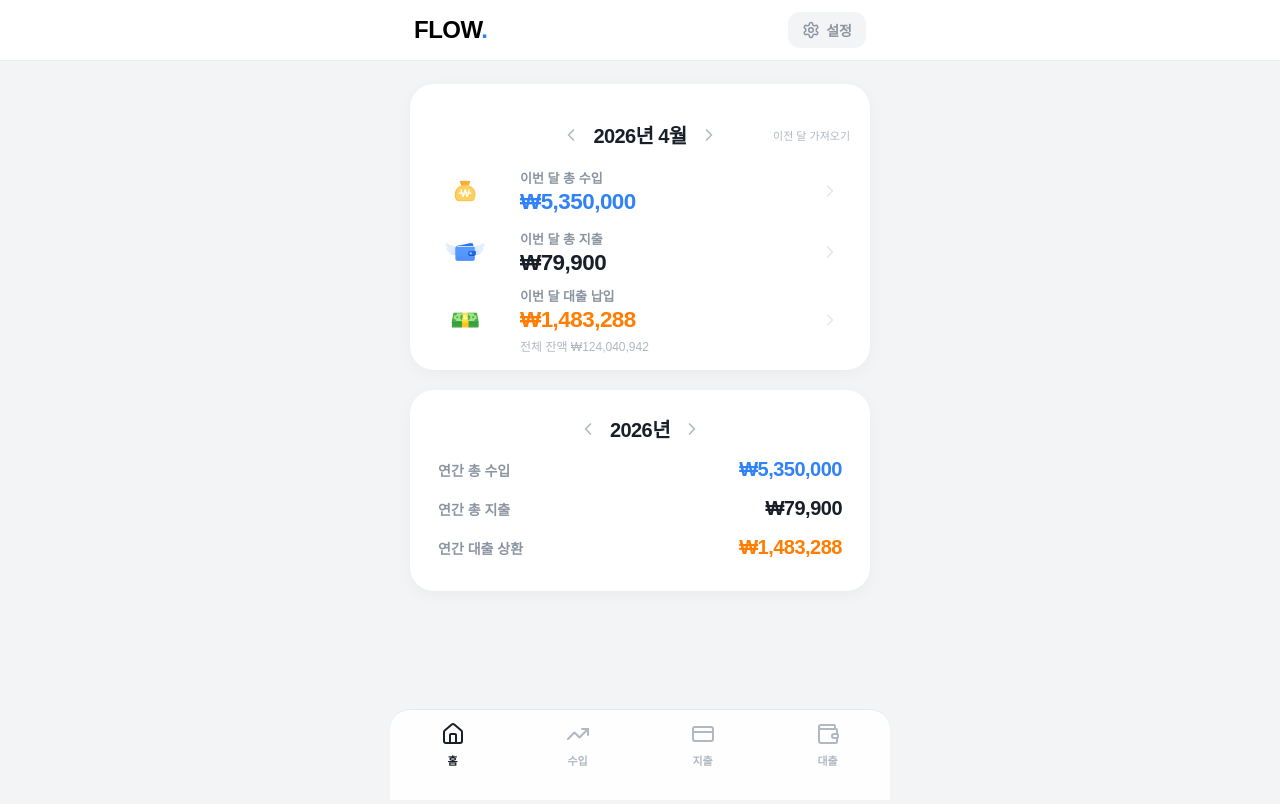
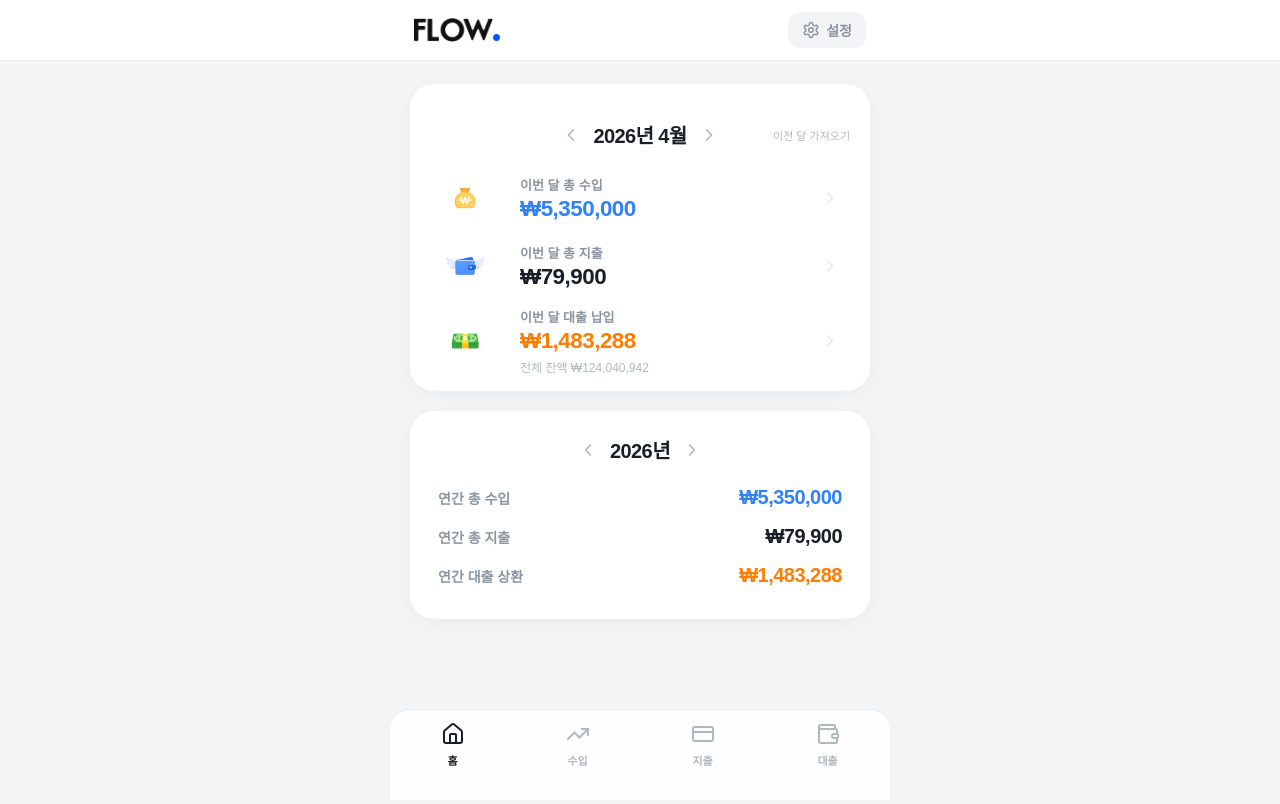
Before and after one commit to cathy-park/flow, a React (Vite) app: page / in a window 1280 px wide. Shown: the top 804 px of the page. Built offline with nearby package versions, Linux system fonts and the light colour scheme; a web font is replaced by a local one.

Commit message:
style: unify item list gap to 14px in detail tabs

```diff
--- a/index.html
+++ b/index.html
@@ -4,10 +4,10 @@
     <meta charset="UTF-8" />
     <link rel="icon" type="image/svg+xml" href="/vite.svg" />
     <meta name="viewport" content="width=device-width, initial-scale=1.0" />
-    <title>Mini Asset Dashboard | Premium Financial Tracking</title>
+    <title>Flow</title>
     <link rel="manifest" href="/manifest.json" />
     <meta name="theme-color" content="#ffffff" />
-    <link rel="apple-touch-icon" href="/assets/app_icon.png" />
+    <link rel="apple-touch-icon" href="/assets/icon-192.png" />
     <link rel="preconnect" href="https://fonts.googleapis.com">
     <link rel="preconnect" href="https://fonts.gstatic.com" crossorigin>
     <link href="https://fonts.googleapis.com/css2?family=Inter:wght@300;400;500;600;700&family=Outfit:wght@300;400;500;600;700&display=swap" rel="stylesheet">
--- a/src/App.jsx
+++ b/src/App.jsx
@@ -376,7 +376,7 @@ export default function App() {
 
   return (
     <div className="app-layout">
-      <header className="main-header"><div className="header-inner"><div className="brand-logo" onClick={() => setActiveTab('home')}>FLOW<span className="brand-dot">.</span></div><button className="settings-pill" onClick={() => setIsSettingsOpen(true)}><Settings size={18} /> 설정</button></div></header>
+      <header className="main-header"><div className="header-inner"><div className="brand-logo" onClick={() => setActiveTab('home')}><img src="/assets/logo.png" alt="FLOW" style={{ height: '24px', display: 'block' }} /></div><button className="settings-pill" onClick={() => setIsSettingsOpen(true)}><Settings size={18} /> 설정</button></div></header>
       <div className="app-container">
         <main style={{ paddingBottom: '40px' }}>
           {activeTab === 'home' && <HomeView viewDate={viewDate} totals={totals} yearlyTotals={yearlyTotals} navigateMonth={navigateMonth} navigateYear={e => setViewDate({...viewDate, year: viewDate.year + e})} onNavigate={setActiveTab} onCopy={manualCopyPrevious} />}
--- a/src/index.css
+++ b/src/index.css
@@ -81,7 +81,7 @@ body { background-color: var(--toss-bg); color: var(--toss-text-main); overflow-
 .toss-card {
   background: var(--toss-white); border-radius: var(--card-radius); box-shadow: var(--toss-shadow);
   margin-bottom: 20px; overflow: hidden; padding: 36px 20px 24px 20px;
-  display: flex; flex-direction: column; gap: 7px;
+  display: flex; flex-direction: column; gap: 14px;
 }
 
 .summary-row {
@@ -121,7 +121,7 @@ body { background-color: var(--toss-bg); color: var(--toss-text-main); overflow-
 .btn-add-icon { background: none; border: none; color: var(--toss-blue); cursor: pointer; display: flex; align-items: center; justify-content: center; transition: transform 0.2s; flex-shrink: 0; }
 .btn-add-icon:active { transform: scale(0.9); }
 
-.item-list { padding: 0 0.75rem; }
+.item-list { padding: 0 0.75rem; display: flex; flex-direction: column; gap: 14px; }
 .item-row {
   display: grid; grid-template-columns: 48px 1fr auto 44px;
   align-items: center; gap: 20px; padding: 0; border-radius: 20px;
```
Also changed, not shown: public/assets/icon-192.png (added), public/assets/icon-512.png (added), public/manifest.json.
